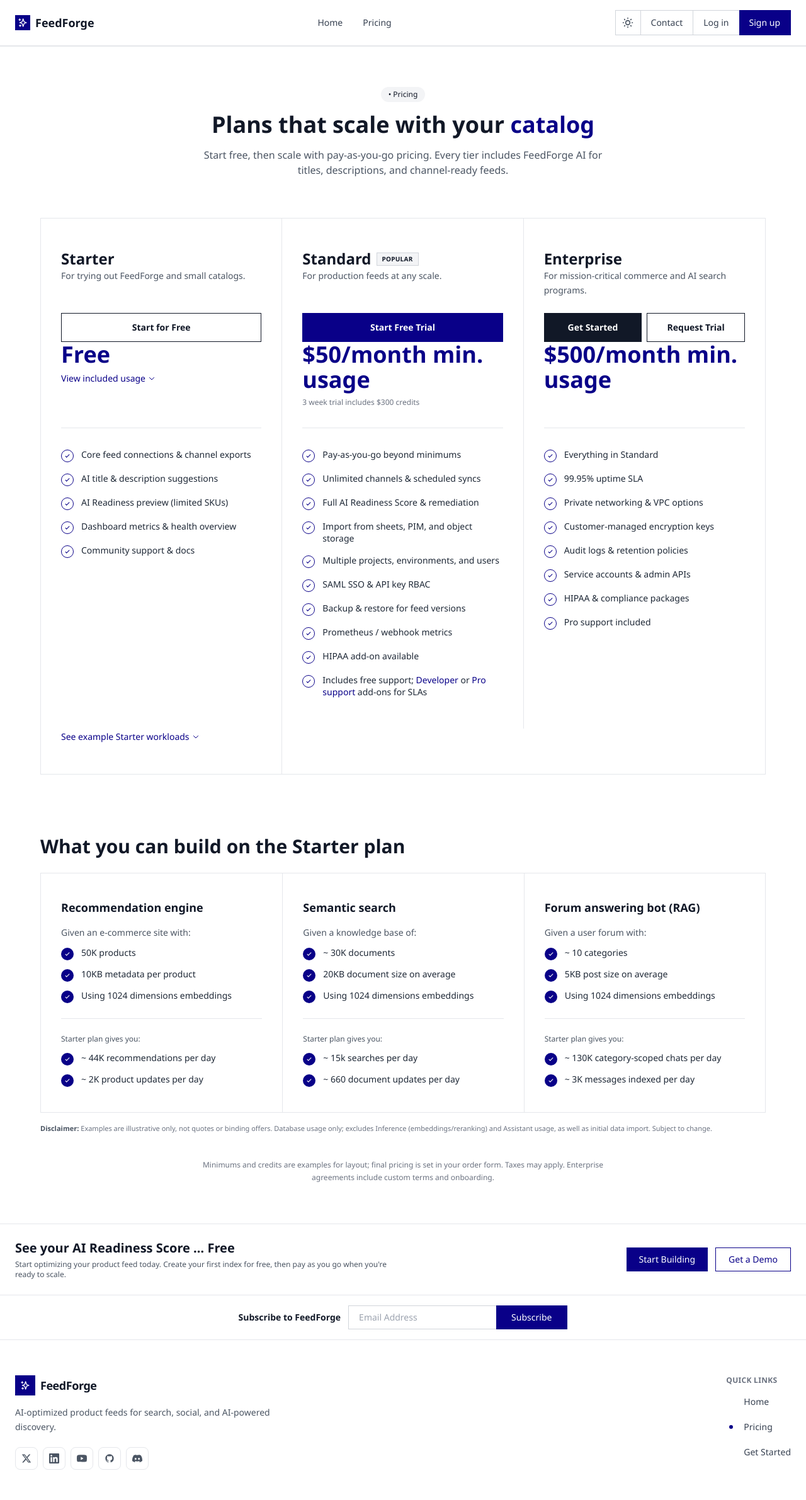
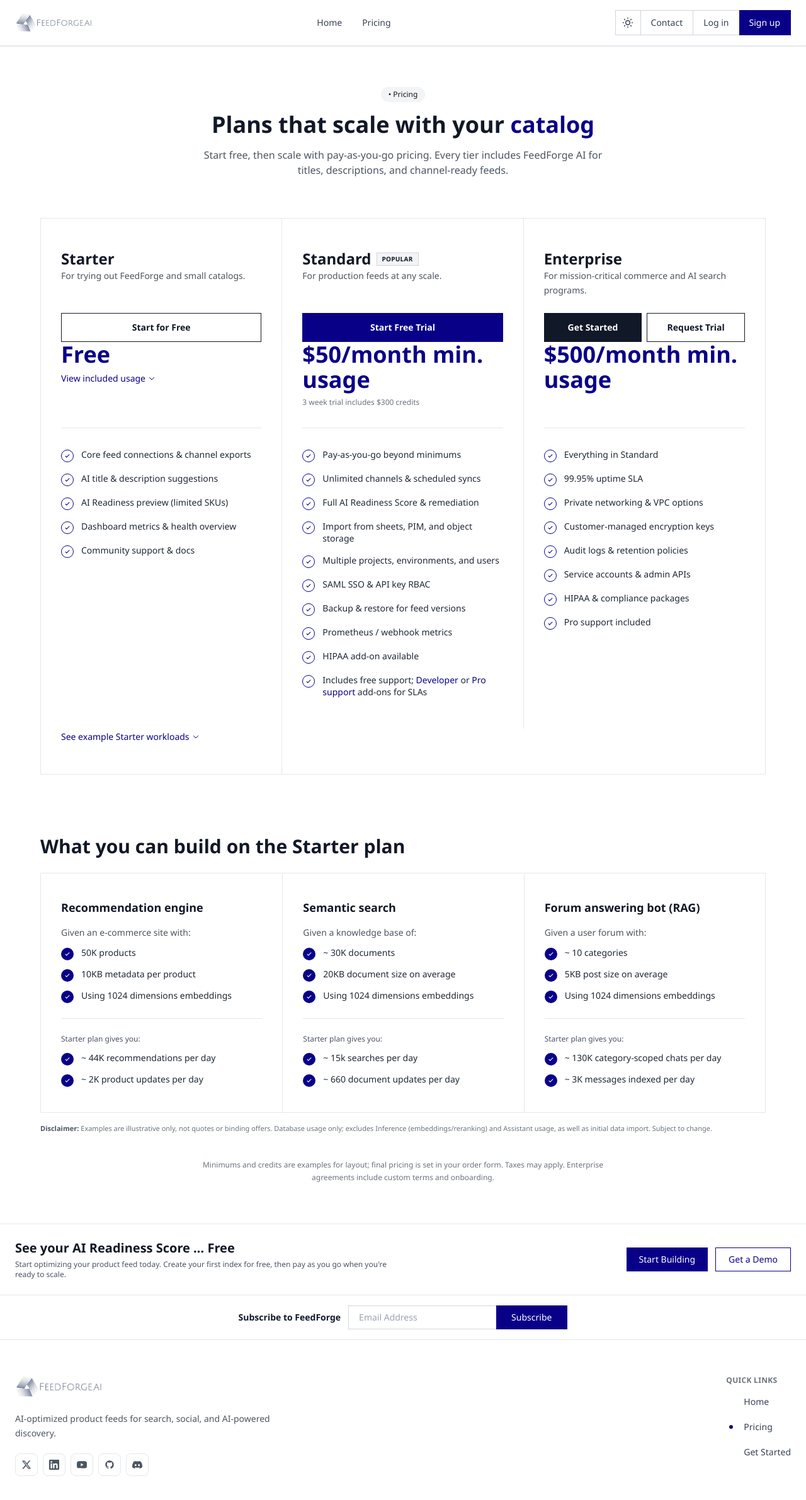
Before and after one commit to geshaaaa/feedforge, a Next.js app: page /pricing in a window 1280 px wide. Shown: the top 2382 px of the page at 63% size. Built offline with nearby package versions, Linux system fonts and the light colour scheme.

Commit message:
logo added

```diff
--- a/components/Footer.tsx
+++ b/components/Footer.tsx
@@ -2,6 +2,7 @@
 
 import Link from 'next/link'
 import { usePathname } from 'next/navigation'
+import SiteLogo from '@/components/SiteLogo'
 
 const footerLinks = [
   { href: '/', label: 'Home' },
@@ -75,23 +76,7 @@
       <div className="mx-auto max-w-7xl min-w-0 px-4 py-10 sm:px-6 sm:py-12 lg:py-14">
         <div className="grid min-w-0 gap-10 lg:grid-cols-2 lg:gap-16 xl:gap-24">
           <div className="min-w-0">
-            <Link
-              href="/"
-              className="inline-flex min-w-0 items-center gap-2 focus:outline-none focus-visible:ring-2 focus-visible:ring-accent focus-visible:ring-offset-2"
-              aria-label="FeedForge home"
-            >
-              <div className="flex h-8 w-8 shrink-0 items-center justify-center bg-accent">
-                <svg className="h-4 w-4 text-white" fill="none" stroke="currentColor" viewBox="0 0 24 24">
-                  <path
-                    strokeLinecap="round"
-                    strokeLinejoin="round"
-                    strokeWidth={2}
-                    d="M5 3v4M3 5h4M6 17v4m-2-2h4m5-16l2.286 6.857L21 12l-5.714 2.143L13 21l-2.286-6.857L5 12l5.714-2.143L13 3z"
-                  />
-                </svg>
-              </div>
-              <span className="font-vector text-lg font-semibold tracking-tight text-gray-900">FeedForge</span>
-            </Link>
+            <SiteLogo imgClassName="h-8 w-auto sm:h-9" />
             <p className="mt-4 max-w-md text-sm leading-relaxed text-gray-600">
               AI-optimized product feeds for search, social, and AI-powered discovery.
             </p>
--- a/components/Header.tsx
+++ b/components/Header.tsx
@@ -2,6 +2,7 @@
 
 import Link from 'next/link'
 import { useEffect, useState } from 'react'
+import SiteLogo from '@/components/SiteLogo'
 
 export default function Header() {
   const [dark, setDark] = useState(false)
@@ -25,18 +26,7 @@
     <header className="relative z-40 w-full border-b border-gray-200 bg-white">
       <div className="mx-auto flex max-w-7xl min-w-0 items-center justify-between gap-3 px-4 py-3 sm:px-6 sm:py-4">
         {/* Logo */}
-        <Link
-          href="/"
-          className="flex min-w-0 shrink-0 items-center gap-2 focus:outline-none focus-visible:ring-2 focus-visible:ring-accent focus-visible:ring-offset-2"
-          aria-label="FeedForge home"
-        >
-          <div className="flex h-6 w-6 shrink-0 items-center justify-center bg-accent">
-            <svg className="h-4 w-4 text-white" fill="none" stroke="currentColor" viewBox="0 0 24 24">
-              <path strokeLinecap="round" strokeLinejoin="round" strokeWidth={2} d="M5 3v4M3 5h4M6 17v4m-2-2h4m5-16l2.286 6.857L21 12l-5.714 2.143L13 21l-2.286-6.857L5 12l5.714-2.143L13 3z" />
-            </svg>
-          </div>
-          <span className="font-vector truncate text-base font-semibold text-gray-900 sm:text-lg">FeedForge</span>
-        </Link>
+        <SiteLogo className="flex min-w-0" />
 
         {/* Navigation */}
         <nav className="hidden items-center gap-8 md:flex nav-family">
--- /dev/null
+++ b/components/SiteLogo.tsx
@@ -0,0 +1,31 @@
+'use client'
+
+import Image from 'next/image'
+import Link from 'next/link'
+
+type SiteLogoProps = {
+  className?: string
+  imgClassName?: string
+}
+
+export default function SiteLogo({
+  className,
+  imgClassName = 'h-7 w-auto sm:h-8',
+}: SiteLogoProps) {
+  return (
+    <Link
+      href="/"
+      className={`inline-flex min-w-0 shrink-0 items-center focus:outline-none focus-visible:ring-2 focus-visible:ring-accent focus-visible:ring-offset-2 ${className ?? ''}`}
+      aria-label="FeedForge home"
+    >
+      <Image
+        src="/feedforge-logo.png"
+        alt="FeedForge.AI"
+        width={320}
+        height={72}
+        className={`${imgClassName} object-contain object-left`}
+        priority
+      />
+    </Link>
+  )
+}
```
Also changed, not shown: public/feedforge-logo.png (added).
